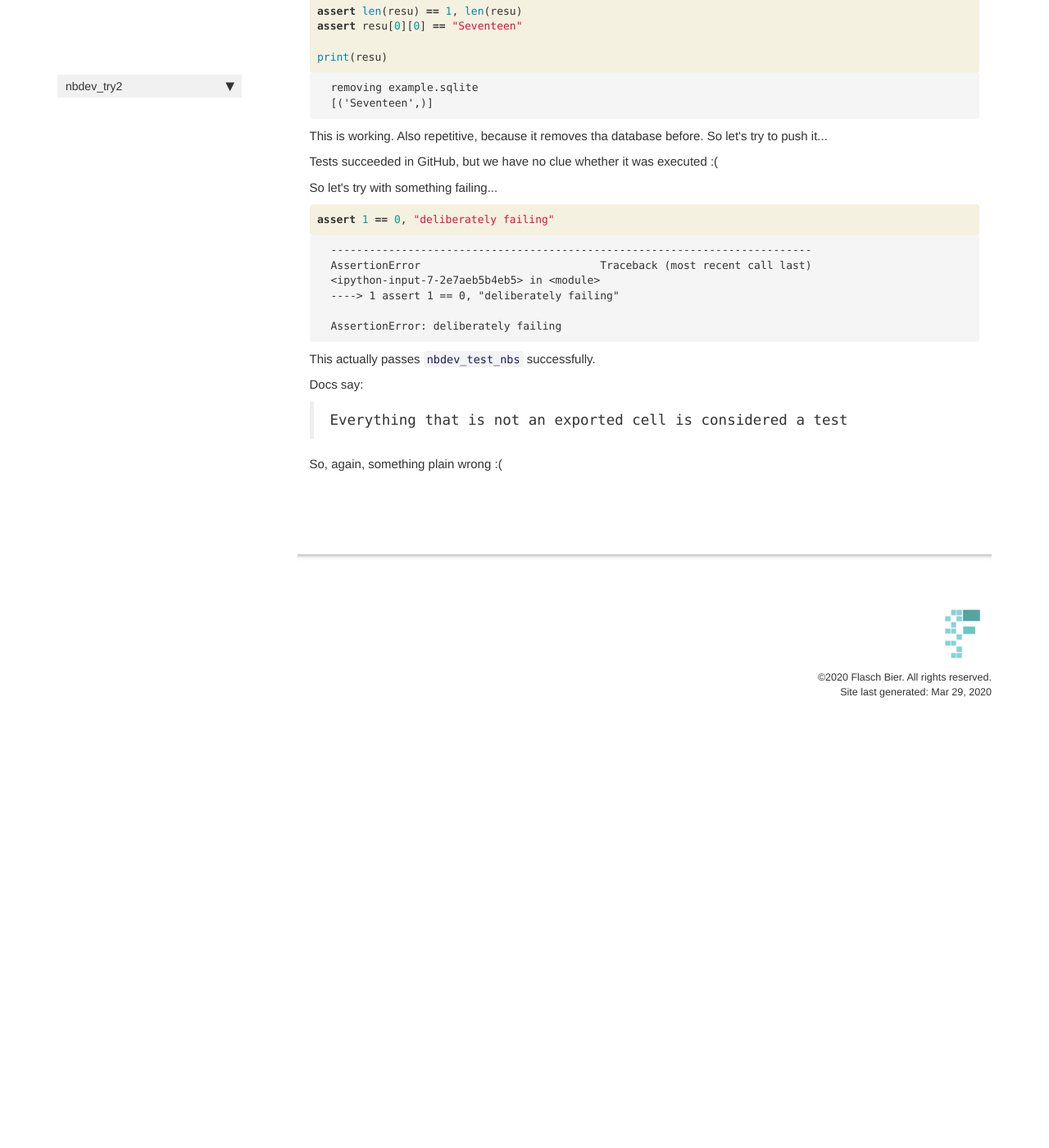
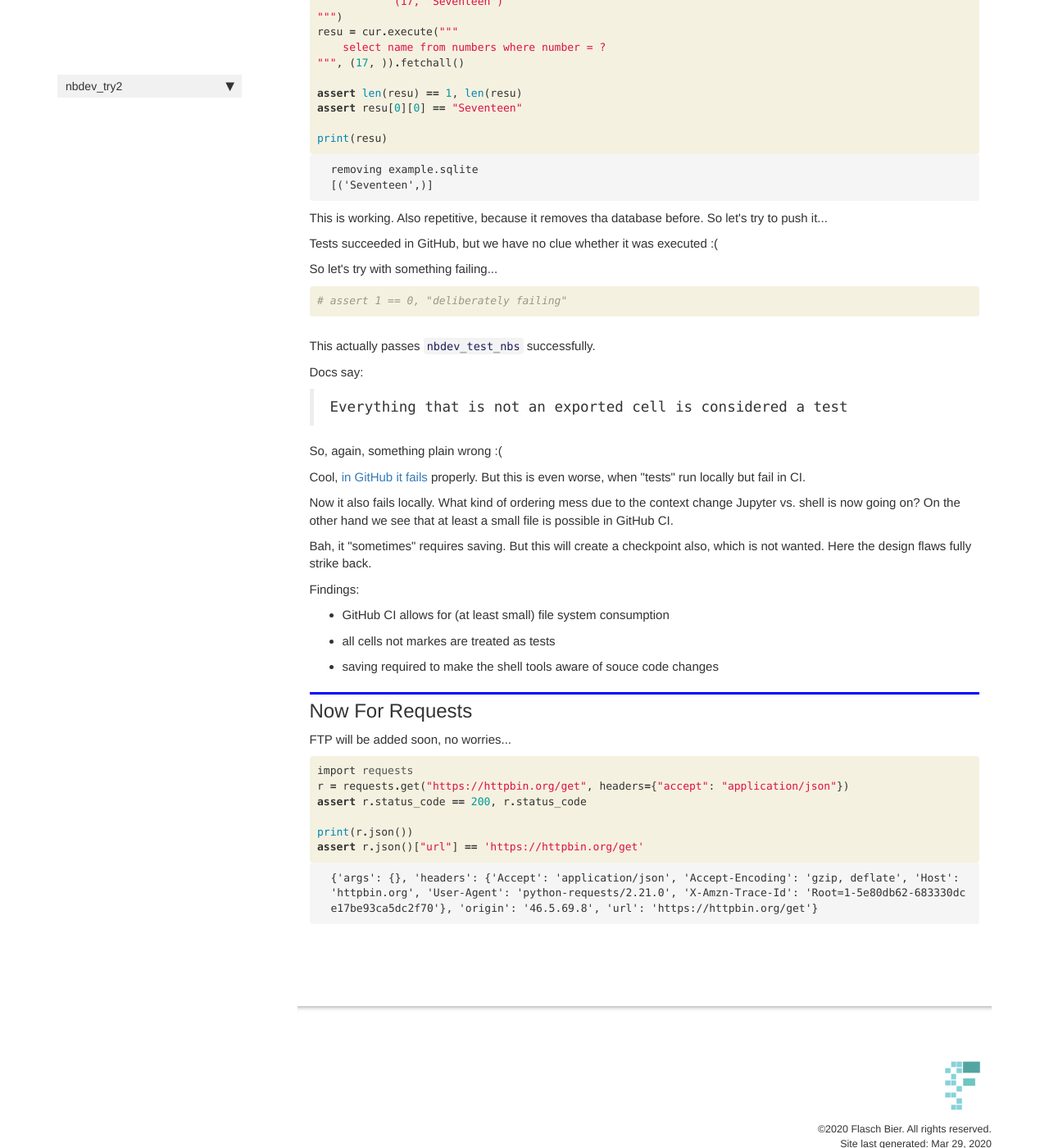
Before and after one commit to flaschbier/nbdev_try2, a Jekyll site: the page built from docs/core.html, in a window 1280 px wide and 1400 px high, scrolled down 1052 px. Shown: the whole window at 82% size. Built offline with Jekyll 4.4.1, drawn with Linux system fonts in a browser that asks for light colours; nearby versions of some CDN libraries; comment, search, counter and statistics services are not loaded; before the commit the page ends 1956 px from its top, so only the background shows below that; some of the changed text lies outside the part shown.

Commit message:
adding a request

```diff
--- a/docs/core.html
+++ b/docs/core.html
@@ -92,6 +92,12 @@ description: "Give it another try."
 </div>
     {% endraw %}
 
+<div class="cell border-box-sizing text_cell rendered"><div class="inner_cell">
+<div class="text_cell_render border-box-sizing rendered_html">
+<h2 id="A-Little-Database">A Little Database<a class="anchor-link" href="#A-Little-Database"> </a></h2>
+</div>
+</div>
+</div>
 <div class="cell border-box-sizing text_cell rendered"><div class="inner_cell">
 <div class="text_cell_render border-box-sizing rendered_html">
 <p>Let's try how to use a database in a way that it will not break CI tests on GitHub...</p>
@@ -198,29 +204,10 @@ description: "Give it another try."
 
 <div class="inner_cell">
     <div class="input_area">
-<div class=" highlight hl-ipython3"><pre><span></span><span class="k">assert</span> <span class="mi">1</span> <span class="o">==</span> <span class="mi">0</span><span class="p">,</span> <span class="s2">&quot;deliberately failing&quot;</span>
+<div class=" highlight hl-ipython3"><pre><span></span><span class="c1"># assert 1 == 0, &quot;deliberately failing&quot;</span>
 </pre></div>
 
     </div>
-</div>
-</div>
-
-<div class="output_wrapper">
-<div class="output">
-
-<div class="output_area">
-
-<div class="output_subarea output_text output_error">
-<pre>
-<span class="ansi-red-fg">---------------------------------------------------------------------------</span>
-<span class="ansi-red-fg">AssertionError</span>                            Traceback (most recent call last)
-<span class="ansi-green-fg">&lt;ipython-input-7-2e7aeb5b4eb5&gt;</span> in <span class="ansi-cyan-fg">&lt;module&gt;</span>
-<span class="ansi-green-fg">----&gt; 1</span><span class="ansi-red-fg"> </span><span class="ansi-green-fg">assert</span> <span class="ansi-cyan-fg">1</span> <span class="ansi-blue-fg">==</span> <span class="ansi-cyan-fg">0</span><span class="ansi-blue-fg">,</span> <span class="ansi-blue-fg">&#34;deliberately failing&#34;</span>
-
-<span class="ansi-red-fg">AssertionError</span>: deliberately failing</pre>
-</div>
-</div>
-
 </div>
 </div>
 
@@ -238,4 +225,86 @@ description: "Give it another try."
 </div>
 </div>
 </div>
+<div class="cell border-box-sizing text_cell rendered"><div class="inner_cell">
+<div class="text_cell_render border-box-sizing rendered_html">
+<p>Cool, <a href="https://github.com/flaschbier/nbdev_try2/runs/543541993">in GitHub it fails</a> properly. But this is even worse, when "tests" run locally but fail in CI.</p>
+
 </div>
+</div>
+</div>
+<div class="cell border-box-sizing text_cell rendered"><div class="inner_cell">
+<div class="text_cell_render border-box-sizing rendered_html">
+<p>Now it also fails locally. What kind of ordering mess due to the context change Jupyter vs. shell is now going on? On the other hand we see that at least a small file is possible in GitHub CI.</p>
+
+</div>
+</div>
+</div>
+<div class="cell border-box-sizing text_cell rendered"><div class="inner_cell">
+<div class="text_cell_render border-box-sizing rendered_html">
+<p>Bah, it "sometimes" requires saving. But this will create a checkpoint also, which is not wanted. Here the design flaws fully strike back.</p>
+
+</div>
+</div>
+</div>
+<div class="cell border-box-sizing text_cell rendered"><div class="inner_cell">
+<div class="text_cell_render border-box-sizing rendered_html">
+<p>Findings:</p>
+<ul>
+<li>GitHub CI allows for (at least small) file system consumption</li>
+<li>all cells not markes are treated as tests</li>
+<li>saving required to make the shell tools aware of souce code changes</li>
+</ul>
+
+</div>
+</div>
+</div>
+<div class="cell border-box-sizing text_cell rendered"><div class="inner_cell">
+<div class="text_cell_render border-box-sizing rendered_html">
+<h2 id="Now-For-Requests">Now For Requests<a class="anchor-link" href="#Now-For-Requests"> </a></h2>
+</div>
+</div>
+</div>
+<div class="cell border-box-sizing text_cell rendered"><div class="inner_cell">
+<div class="text_cell_render border-box-sizing rendered_html">
+<p>FTP will be added soon, no worries...</p>
+
+</div>
+</div>
+</div>
+    {% raw %}
+
+<div class="cell border-box-sizing code_cell rendered">
+<div class="input">
+
+<div class="inner_cell">
+    <div class="input_area">
+<div class=" highlight hl-ipython3"><pre><span></span><span class="kn">import</span> <span class="nn">requests</span>
+<span class="n">r</span> <span class="o">=</span> <span class="n">requests</span><span class="o">.</span><span class="n">get</span><span class="p">(</span><span class="s2">&quot;https://httpbin.org/get&quot;</span><span class="p">,</span> <span class="n">headers</span><span class="o">=</span><span class="p">{</span><span class="s2">&quot;accept&quot;</span><span class="p">:</span> <span class="s2">&quot;application/json&quot;</span><span class="p">})</span>
+<span class="k">assert</span> <span class="n">r</span><span class="o">.</span><span class="n">status_code</span> <span class="o">==</span> <span class="mi">200</span><span class="p">,</span> <span class="n">r</span><span class="o">.</span><span class="n">status_code</span>
+
+<span class="nb">print</span><span class="p">(</span><span class="n">r</span><span class="o">.</span><span class="n">json</span><span class="p">())</span>
+<span class="k">assert</span> <span class="n">r</span><span class="o">.</span><span class="n">json</span><span class="p">()[</span><span class="s2">&quot;url&quot;</span><span class="p">]</span> <span class="o">==</span> <span class="s1">&#39;https://httpbin.org/get&#39;</span>
+</pre></div>
+
+    </div>
+</div>
+</div>
+
+<div class="output_wrapper">
+<div class="output">
+
+<div class="output_area">
+
+<div class="output_subarea output_stream output_stdout output_text">
+<pre>{&#39;args&#39;: {}, &#39;headers&#39;: {&#39;Accept&#39;: &#39;application/json&#39;, &#39;Accept-Encoding&#39;: &#39;gzip, deflate&#39;, &#39;Host&#39;: &#39;httpbin.org&#39;, &#39;User-Agent&#39;: &#39;python-requests/2.21.0&#39;, &#39;X-Amzn-Trace-Id&#39;: &#39;Root=1-5e80db62-683330dce17be93ca5dc2f70&#39;}, &#39;origin&#39;: &#39;46.5.69.8&#39;, &#39;url&#39;: &#39;https://httpbin.org/get&#39;}
+</pre>
+</div>
+</div>
+
+</div>
+</div>
+
+</div>
+    {% endraw %}
+
+</div>
```
Also changed, not shown: 2 other files.
